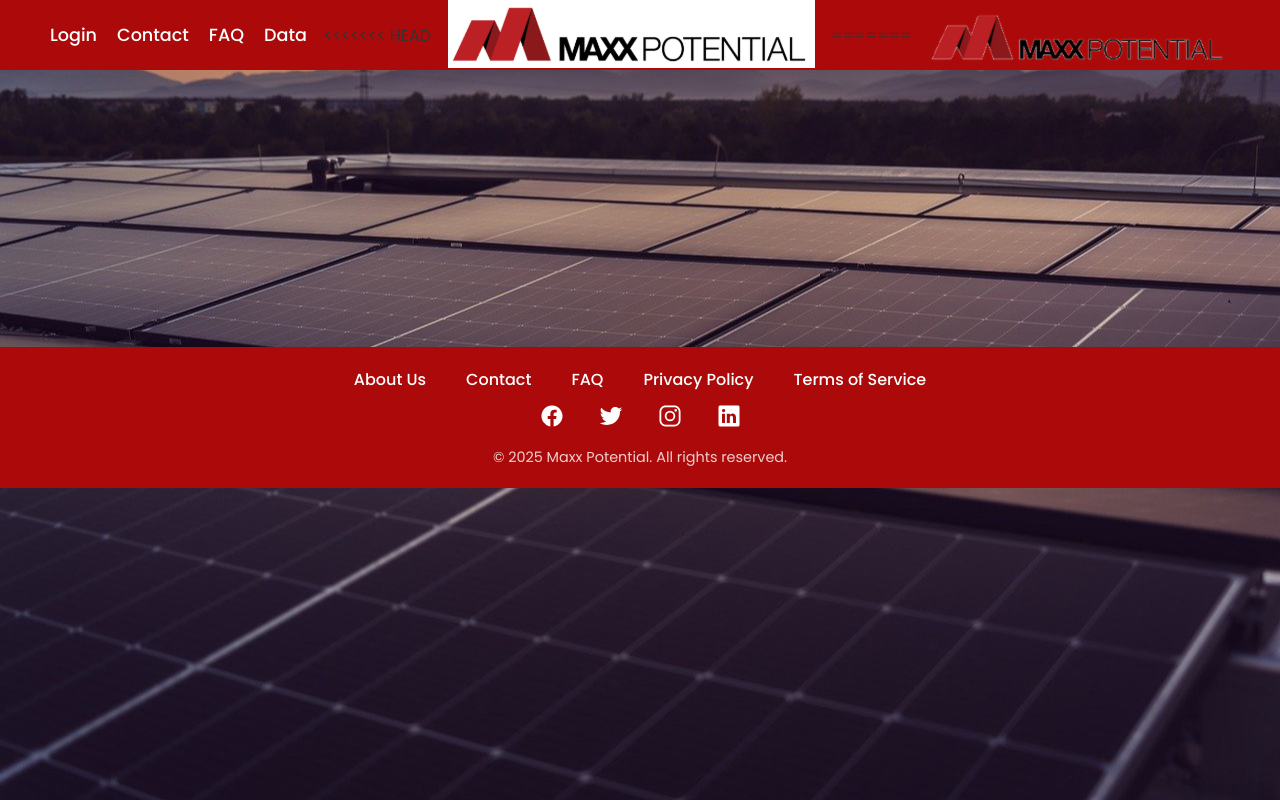
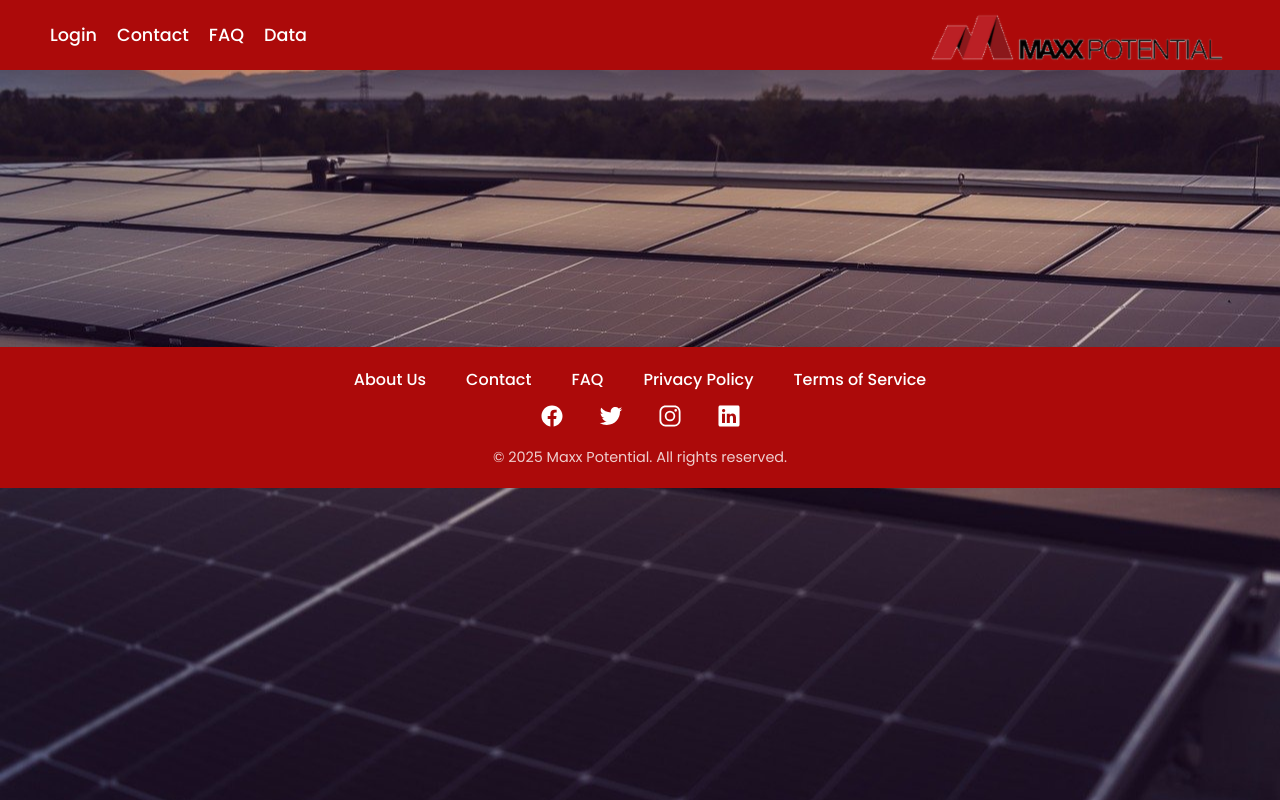
Before and after one commit to ehastings23/https---github.com-ehastings23-MaxEnergy-Week-1-, a plain HTML site: page aboutus.html in a window 1280 px wide. Drawn offline with nearby package versions, Linux system fonts and the light colour scheme.

Commit message:
changes logo

```diff
--- a/aboutus.html
+++ b/aboutus.html
@@ -18,16 +18,12 @@
             <a href="faqpage.html">FAQ</a>
             <a href="data.html">Data</a>
         </nav>
-<<<<<<< HEAD
         <div class="container">
-            <img src="img/maxx potential.PNG" alt="Image" class="image">
         </div>
-=======
         <div class="logo-container">
             <img src="img/logo_high_res.png" alt="Maxx Potential Logo" class="logo">
         </div>
     </header>
-
         <footer>
             <div class="footer-links">
                 <a href="aboutus.html">About Us</a>
```
